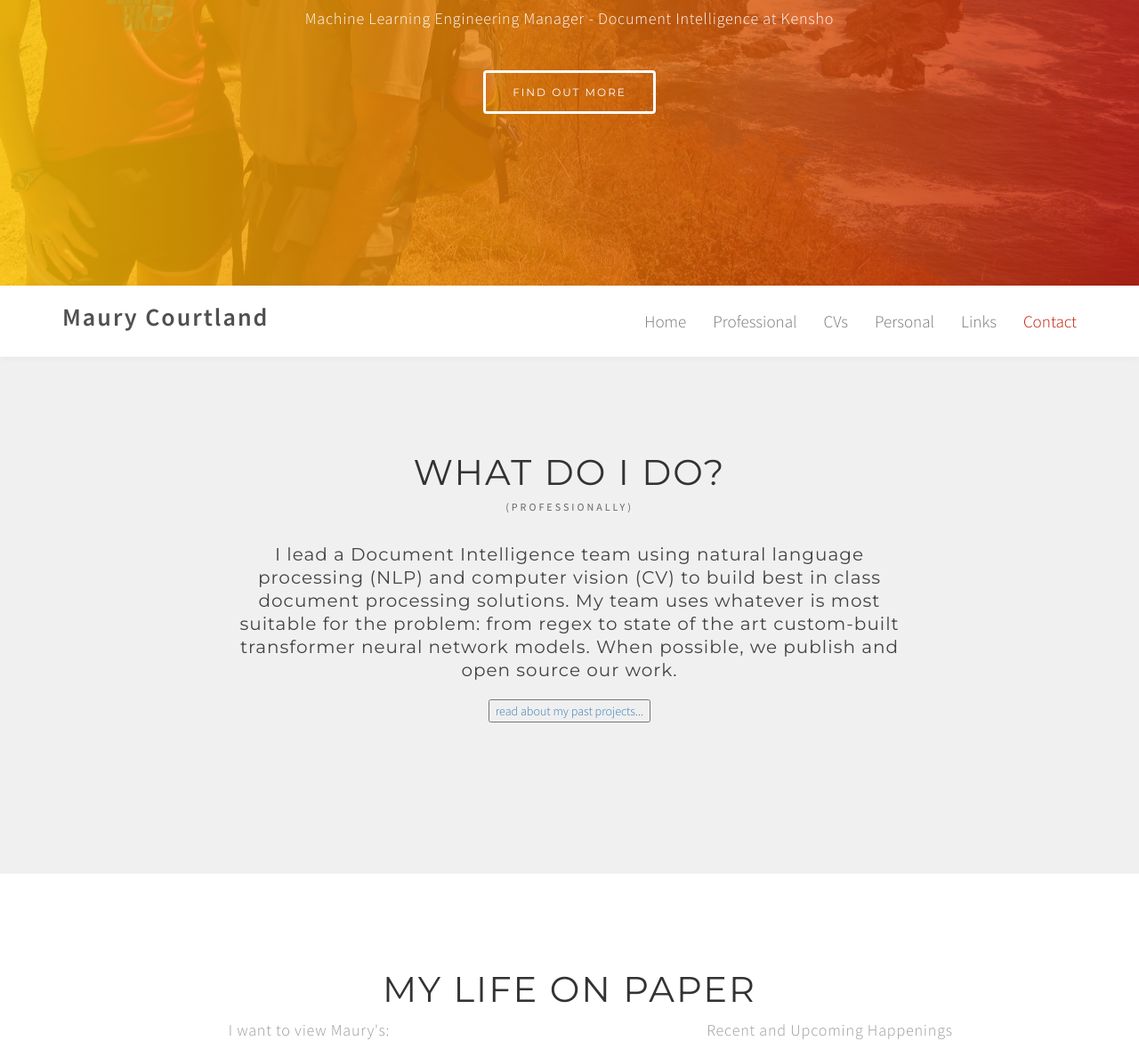
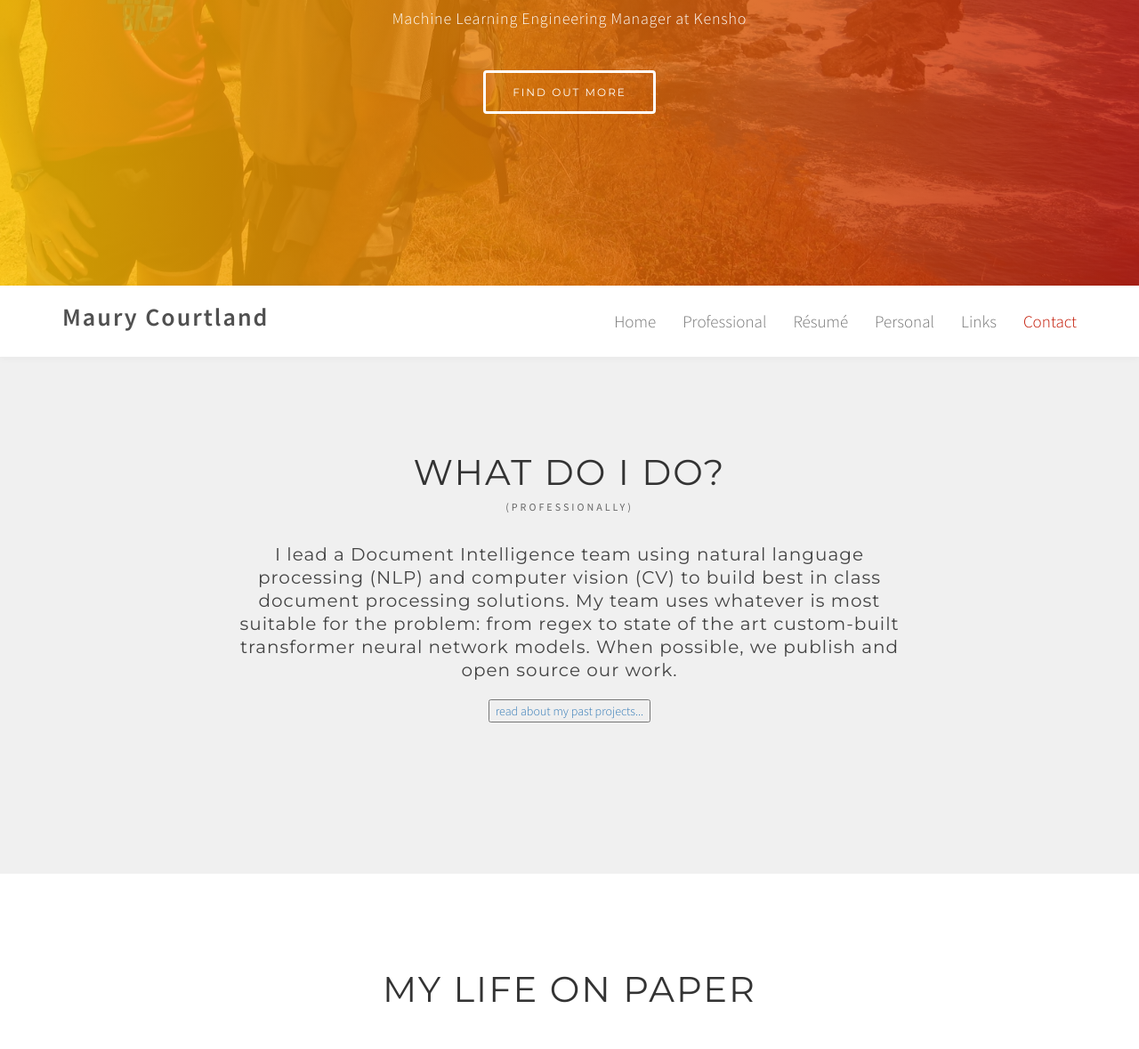
Before and after one commit to mcourtland/mcourtland.github.io, a plain HTML site: page index.html in a window 1280 px wide. Shown: the part 479-1658 px from the top of the page at 89% size. Drawn offline with Linux system fonts and the light colour scheme.

Commit message:
Improves style and content of main page

```diff
--- a/index.html
+++ b/index.html
@@ -50,7 +50,7 @@
 					<h1 class="wow fadeInUp" data-wow-delay="0.6s">Maury</h1>
 					<h1 class="wow fadeInUp" data-wow-delay="0.8s">Courtland</h1>
 					<h4 class="wow fadeInUp" data-wow-delay="0.8s">(Formerly: Maury Lander-Portnoy) </h4>
-					<p class="wow fadeInUp" data-wow-delay="1.0s">Machine Learning Engineering Manager - Document Intelligence at Kensho</p>
+					<p class="wow fadeInUp" data-wow-delay="1.0s">Machine Learning Engineering Manager at Kensho</p>
 					<a href="#professional" class="wow fadeInUp btn btn-default hvr-bounce-to-top smoothScroll"
 						data-wow-delay="1.3s">Find Out More</a>
 				</div>
@@ -75,7 +75,7 @@
 				<ul class="nav navbar-nav navbar-right">
 					<li><a href="#home" class="smoothScroll">Home</a></li>
 					<li><a href="#professional" class="smoothScroll">Professional</a></li>
-					<li><a href="#CVs" class="smoothScroll">CVs</a></li>
+					<li><a href="#CVs" class="smoothScroll">R&#233sum&#233</a></li>
 					<li><a href="#personal" class="smoothScroll">Personal</a></li>
 					<li><a href="#links" class="smoothScroll">Links</a></li>
 					<li><a href="#copyright" class="smoothScroll">Contact</a></li>
@@ -107,10 +107,10 @@
 	<section id="CVs" class="parallax-section">
 		<div class="container">
 			<div class="row">
-				<h2>My Life on Paper</h2>
+				<h2 style="margin-bottom:40px;">My Life on Paper</h2>
 				<div class="col-md-6 col-sm-12 wow fadeInUp" data-wow-delay="0.3s">
 					<div id="CVHeader">
-							<p>I want to view Maury's:</p>
+							<p>Take a look at my:</p>
 					</div>
 					<div class="resumes" id="resumeBox">
 						<div id="resumeText">
@@ -128,7 +128,7 @@
 				<div class="col-md-6 col-sm-12 wow fadeInUp" data-wow-delay="0.3s">
 					<div id="happeningsHeader">
 
-						<p>Recent and Upcoming Happenings</p>
+						<p>Recent and upcoming happenings:</p>
 
 					</div>
 					<div class="happenings" id="recentlyBox" style="float: left;">
```
